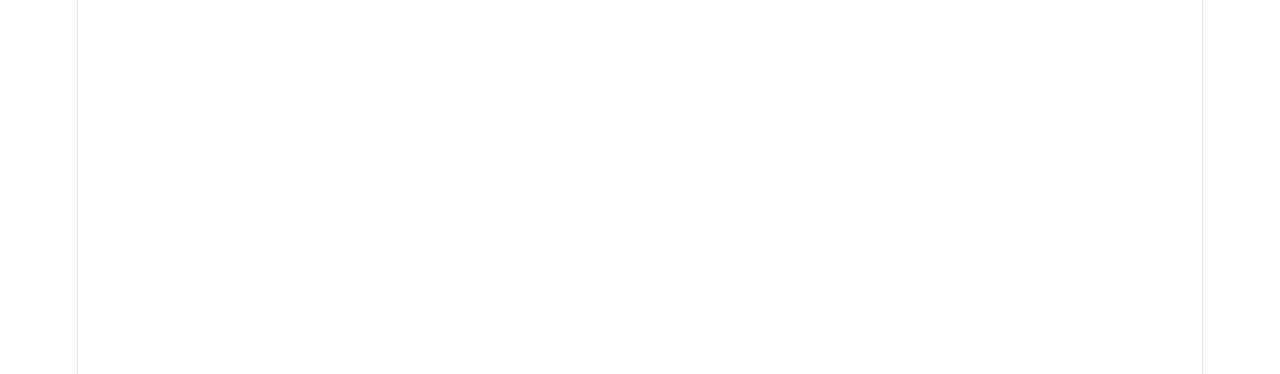
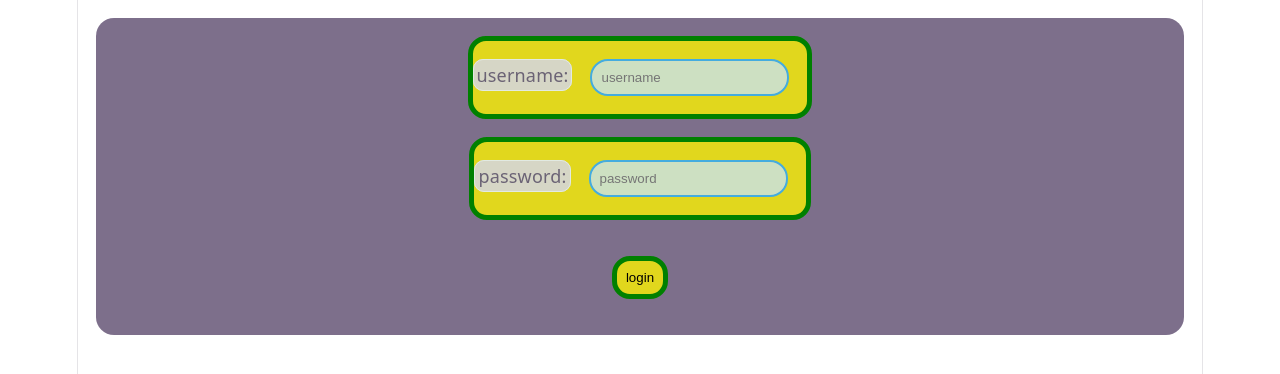
Before and after one commit to hadasCarmen/lastTest, a React (Vite) app in the folder frontend/: page /login in a window 1280 px wide. Before the commit this address had no page. Shown: the top 374 px of the page. Built offline with nearby package versions, Linux system fonts and the light colour scheme.

Commit message:
login complete

```diff
--- a/frontend/src/App.tsx
+++ b/frontend/src/App.tsx
@@ -4,6 +4,7 @@ import GetAllLanchers from "./pages/GetAllLanchers.tsx";
 import { ToastContainer } from "react-toastify";
 import CreateLancher from "./pages/CreateLancher.tsx";
 import LaunchersId from "./pages/LaunchersId.tsx";
+import Login from "./pages/Login.tsx";
 
 function App() {
   return (
@@ -13,6 +14,7 @@ function App() {
           <Route path="/" element={<GetAllLanchers />} />
           <Route path="/createLancher" element={<CreateLancher />} />
           <Route path="/launchers/:id" element={<LaunchersId />} />
+          <Route path="/login" element={<Login />} />
         </Routes>
       </BrowserRouter>
       <ToastContainer position="top-right" autoClose={3000} />
--- /dev/null
+++ b/frontend/src/pages/Login.tsx
@@ -0,0 +1,67 @@
+import { jwtDecode } from "jwt-decode";
+import React, { useState } from "react";
+import { useNavigate } from "react-router-dom";
+import { toast } from "react-toastify";
+
+export default function Login() {
+  const navigate = useNavigate();
+  const [username, setUsername] = useState<string>("");
+  const [password, setPassword] = useState<string>("");
+
+  const login = async (e: React.SubmitEvent) => {
+    e.preventDefault();
+    const response = await fetch("http://localhost:5000/api/auth/login", {
+      method: "POST",
+      headers: {
+        "Content-Type": "application/json",
+      },
+      body: JSON.stringify({
+        username,
+        password,
+      }),
+    });
+    if (!response.ok) {
+      toast.error("username or password not good");
+      return;
+    }
+    const data = await response.json();
+    localStorage.setItem("token", `Bearer ${data.token}`);
+    const payload: { user_type: string } = jwtDecode(data.token);
+    localStorage.setItem("user_type", `${payload.user_type}`);
+    toast.success("login complete");
+    // if (payload.user_type==="AdministratorUser") {
+    //     Navigate('/')
+    // }
+  };
+  return (
+    <div>
+      <form action="" onSubmit={login}>
+        <div>
+          <label htmlFor="username">username:</label>
+          <input
+            type="text"
+            required
+            name="username"
+            id="username"
+            placeholder="username"
+            value={username}
+            onChange={(e) => setUsername(e.target.value)}
+          />
+        </div>
+        <div>
+          <label htmlFor="password">password:</label>
+          <input
+            type="password"
+            required
+            name="password"
+            id="password"
+            placeholder="password"
+            value={password}
+            onChange={(e) => setPassword(e.target.value)}
+          />
+        </div>
+        <button type="submit">login</button>
+      </form>
+    </div>
+  );
+}
```
